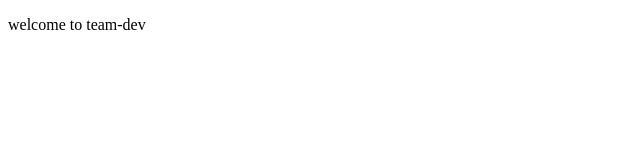
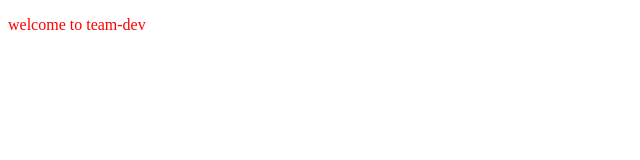
Before and after one commit to dev-test22/test_team, a plain HTML site: page index.html in a window 1280 px wide. Shown: the whole page, without its empty margins (0-640 px from the left). Drawn offline with Linux system fonts and the light colour scheme.

```diff
--- a/index.html
+++ b/index.html
@@ -8,7 +8,7 @@
 </head>
 
 <body>
-    <p>welcome to team-dev</p>
+    <p style="color: red;">welcome to team-dev</p>
 
 </body>
 
```
